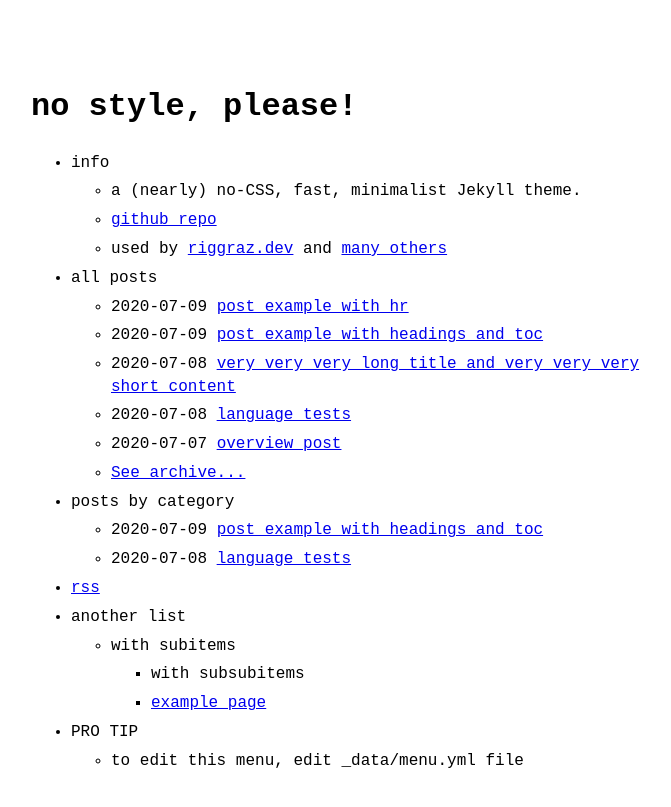
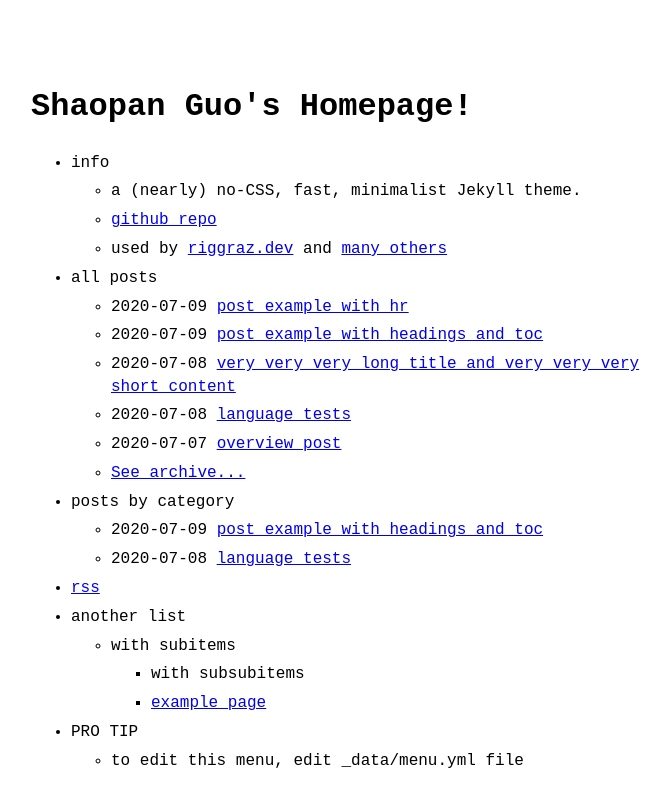
Before and after one commit to ShaopanGuo/shaopanguo.github.io, a Jekyll site: the page built from index.md, in a window 1280 px wide. Shown: the top 807 px of the page, without its empty margins (289-960 px from the left). Built offline with Jekyll 4.4.1, drawn with Linux system fonts in a browser that asks for light colours.

Commit message:
Modification according my info

```diff
--- a/_config.yml
+++ b/_config.yml
@@ -1,8 +1,8 @@
-title: no style, please! # name of the site
-author: Riccardo Graziosi # name of site's author
-email: riccardo.graziosi97@gmail.com # email of site's author
-url: https://riggraz.dev # root address of the site
-baseurl: "/no-style-please" # subpath of the site, e.g. "/blog" (leave it blank "" if you're site shouldn't use a subpath)
+title: Shaopan Guo's Homepage! # name of the site
+author: Shaopan Guo # name of site's author
+email: guoshaopan@njtech.edu.cn # email of site's author
+url: https://https://shaopanguo.github.io/ # root address of the site
+baseurl: "" # subpath of the site, e.g. "/blog" (leave it blank "" if you're site shouldn't use a subpath)
 description: > # description of the site (multiple lines allowed)
   A (nearly) no-CSS, fast, minimalist Jekyll theme.
 
@@ -11,7 +11,7 @@
 favicon: "logo.png" # name+extension of favicon (which must be put on the root folder)
 # goat_counter: "yoursitename" # put your GoatCounter name if you want to use GoatCounter analytics
 
-theme: no-style-please # if you are using GitHub Pages, change it to remote_theme: riggraz/no-style-please
+theme: riggraz/no-style-please # if you are using GitHub Pages, change it to remote_theme: riggraz/no-style-please
 
 theme_config:
   appearance: "auto" # can be "light", "dark" or "auto"
```
Also changed, not shown: logo.png.
